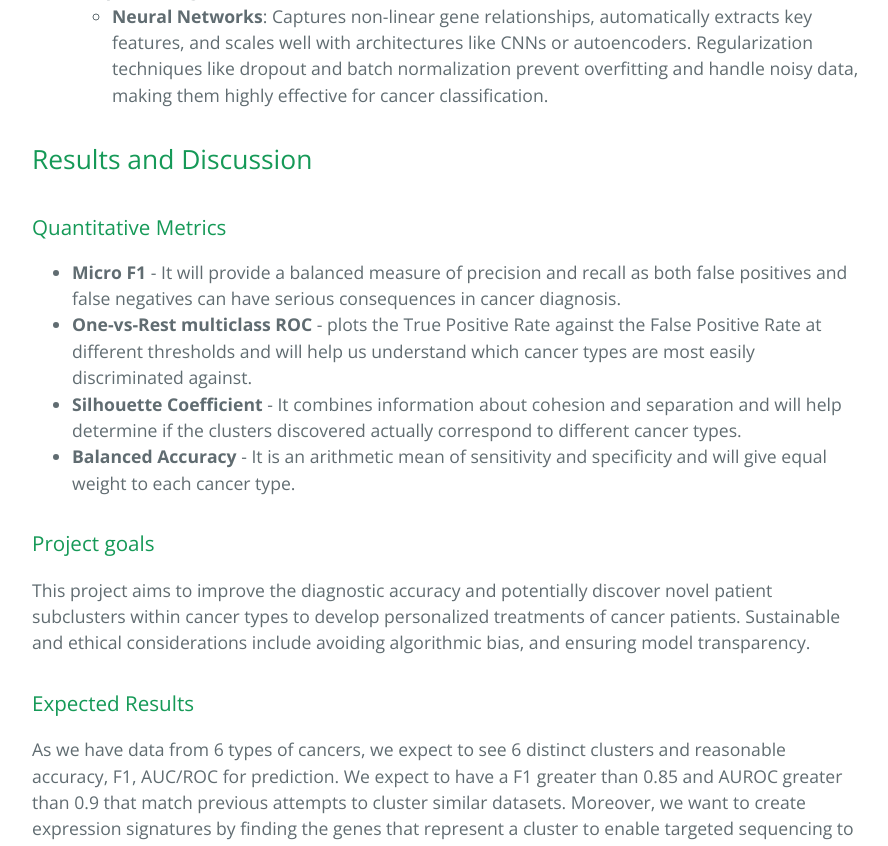
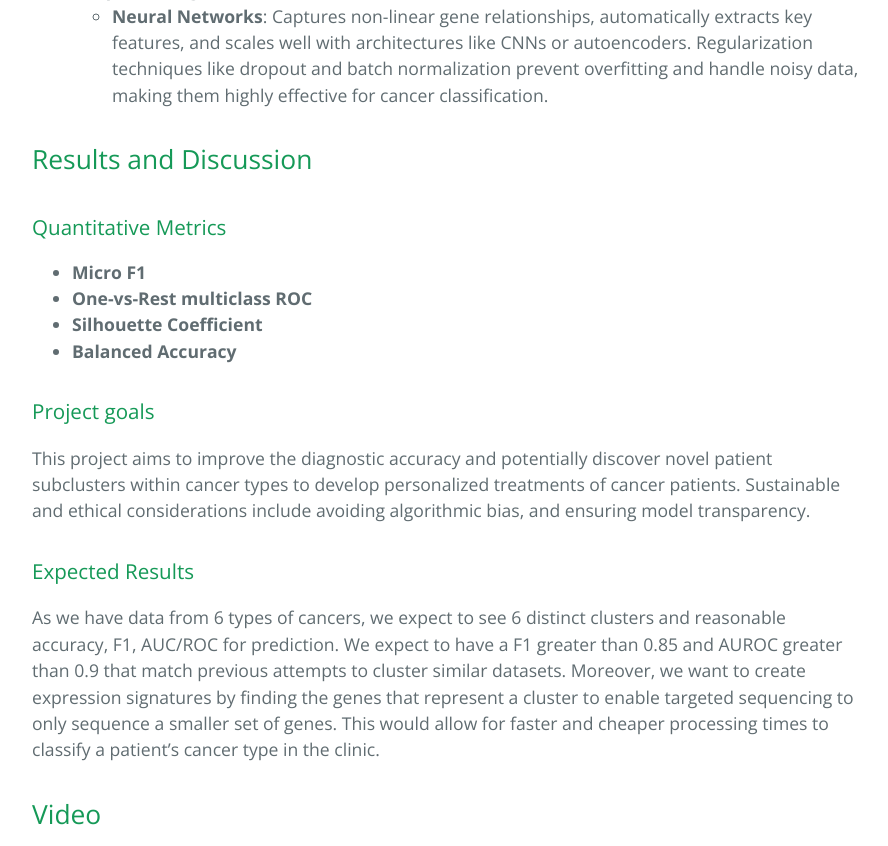
Before and after one commit to AnaghaMKrishna/CS-7641-Project, a Jekyll site: the page built from proposal.md, in a window 1280 px wide and 900 px high, scrolled down 2445 px, cut to the strip 0-846 px from the top of the window. Shown: the whole strip, without its empty margins (192-1080 px from the left). Built offline with Jekyll 4.4.1, drawn with Linux system fonts in a browser that asks for light colours; our own code applies the rules of GitHub Pages for plain Markdown files.

Commit message:
made results and discussion section shorter

```diff
--- a/proposal.md
+++ b/proposal.md
@@ -51,10 +51,10 @@ Categorization can be easily visualized using dendrograms, which will allow us t
 ## Results and Discussion
 
 ### Quantitative Metrics
-* **Micro F1** - It will provide a balanced measure of precision and recall as both false positives and false negatives can have serious consequences in cancer diagnosis.
-* **One-vs-Rest multiclass ROC** - plots the True Positive Rate  against the False Positive Rate at different thresholds and will help us understand which cancer types are most easily discriminated against.
-* **Silhouette Coefficient** - It combines information about cohesion and separation and will help determine if the clusters discovered actually correspond to different cancer types.
-* **Balanced Accuracy** - It is an arithmetic mean of sensitivity and specificity and will give equal weight to each cancer type.
+* **Micro F1**
+* **One-vs-Rest multiclass ROC**
+* **Silhouette Coefficient**
+* **Balanced Accuracy**
 
 
 ### Project goals
```
